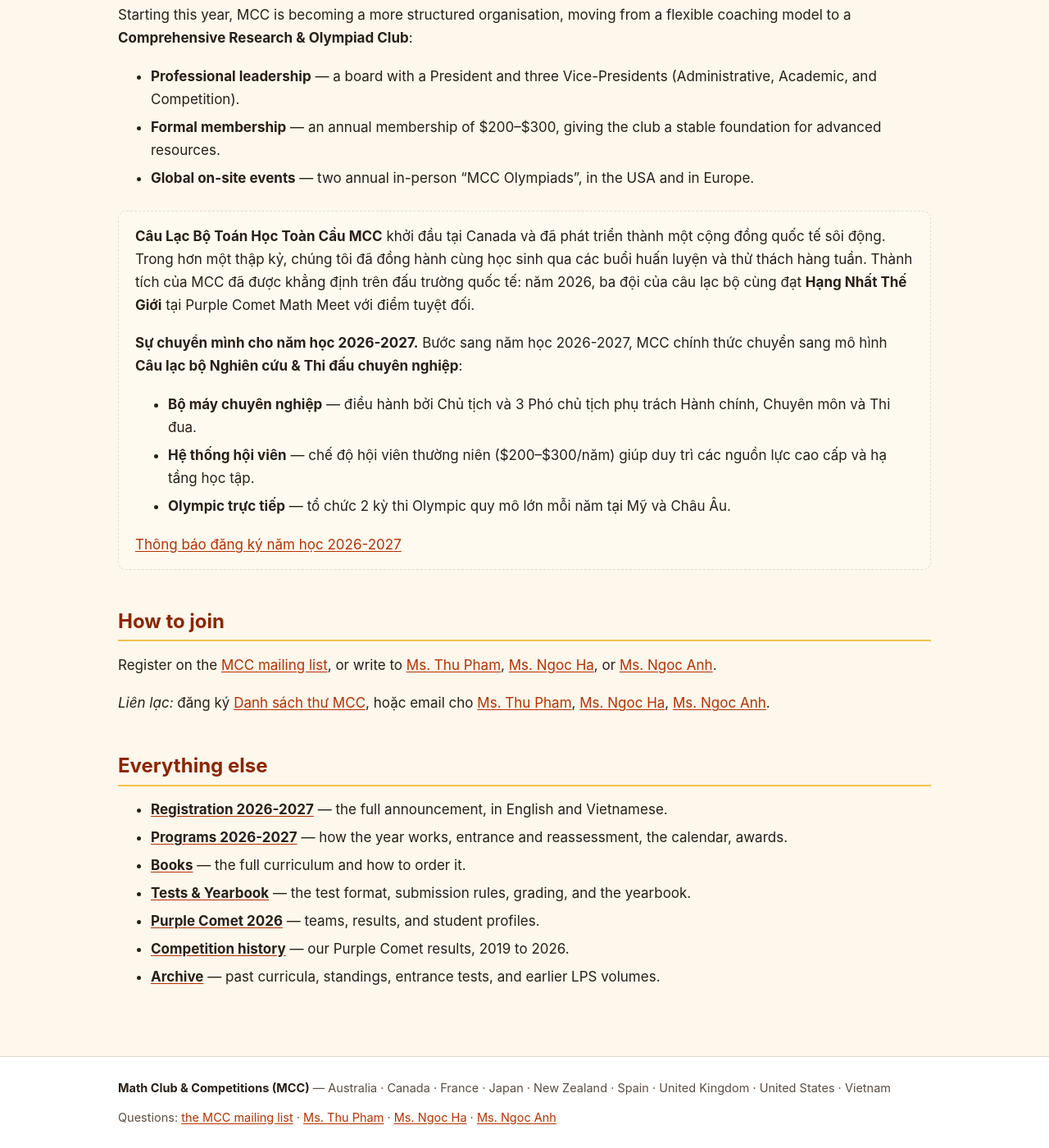
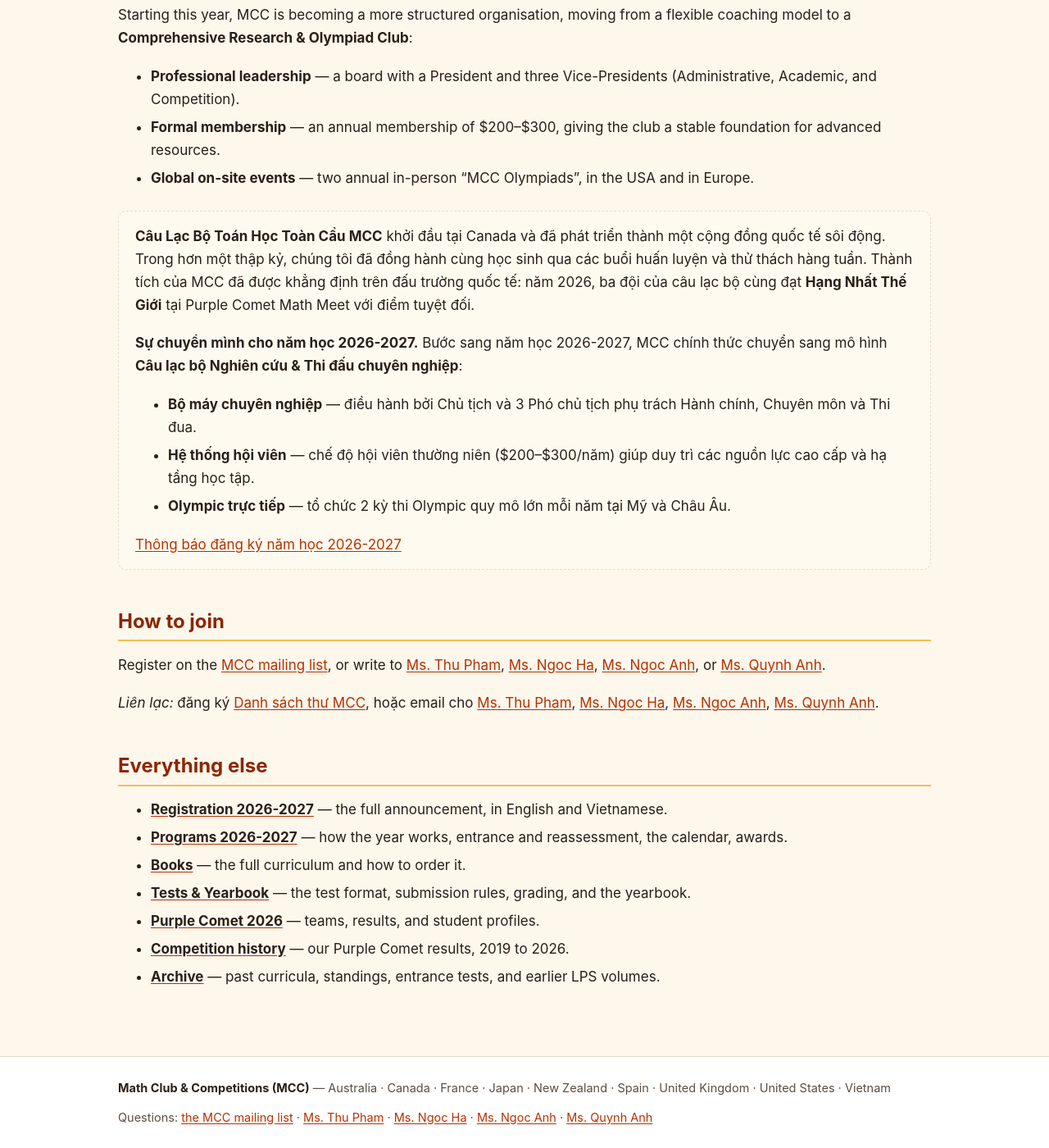
Before and after one commit to nghia71/nghia71.github.io, a Jekyll site: the page built from README.md, in a window 1280 px wide and 1400 px high, scrolled down 3046 px. Shown: the whole window at 82% size. Built offline with Jekyll 4.4.1, drawn with Linux system fonts in a browser that asks for light colours.

Commit message:
Add Ms. Quynh Anh to contacts

```diff
--- a/README.md
+++ b/README.md
@@ -154,9 +154,9 @@
 ## How to join
 
 Register on the [MCC mailing list](https://groups.google.com/g/mcc-school-year-2025-2026), or write to
-[Ms. Thu Pham](mailto:tpham151st@gmail.com), [Ms. Ngoc Ha](mailto:lengocha45@gmail.com), or [Ms. Ngoc Anh](mailto:tranngocanh0910@gmail.com).
+[Ms. Thu Pham](mailto:tpham151st@gmail.com), [Ms. Ngoc Ha](mailto:lengocha45@gmail.com), [Ms. Ngoc Anh](mailto:tranngocanh0910@gmail.com), or [Ms. Quynh Anh](mailto:vquynhanh80@gmail.com).
 
-*Liên lạc:* đăng ký [Danh sách thư MCC](https://groups.google.com/g/mcc-school-year-2025-2026), hoặc email cho [Ms. Thu Pham](mailto:tpham151st@gmail.com), [Ms. Ngoc Ha](mailto:lengocha45@gmail.com), [Ms. Ngoc Anh](mailto:tranngocanh0910@gmail.com).
+*Liên lạc:* đăng ký [Danh sách thư MCC](https://groups.google.com/g/mcc-school-year-2025-2026), hoặc email cho [Ms. Thu Pham](mailto:tpham151st@gmail.com), [Ms. Ngoc Ha](mailto:lengocha45@gmail.com), [Ms. Ngoc Anh](mailto:tranngocanh0910@gmail.com), [Ms. Quynh Anh](mailto:vquynhanh80@gmail.com).
 
 ## Everything else
 
--- a/_layouts/default.html
+++ b/_layouts/default.html
@@ -35,7 +35,8 @@
   <p>Questions: <a href="https://groups.google.com/g/mcc-school-year-2025-2026">the MCC mailing list</a> ·
      <a href="mailto:tpham151st@gmail.com">Ms. Thu Pham</a> ·
      <a href="mailto:lengocha45@gmail.com">Ms. Ngoc Ha</a> ·
-     <a href="mailto:tranngocanh0910@gmail.com">Ms. Ngoc Anh</a></p>
+     <a href="mailto:tranngocanh0910@gmail.com">Ms. Ngoc Anh</a> ·
+     <a href="mailto:vquynhanh80@gmail.com">Ms. Quynh Anh</a></p>
 </footer>
 
 </body>
```
